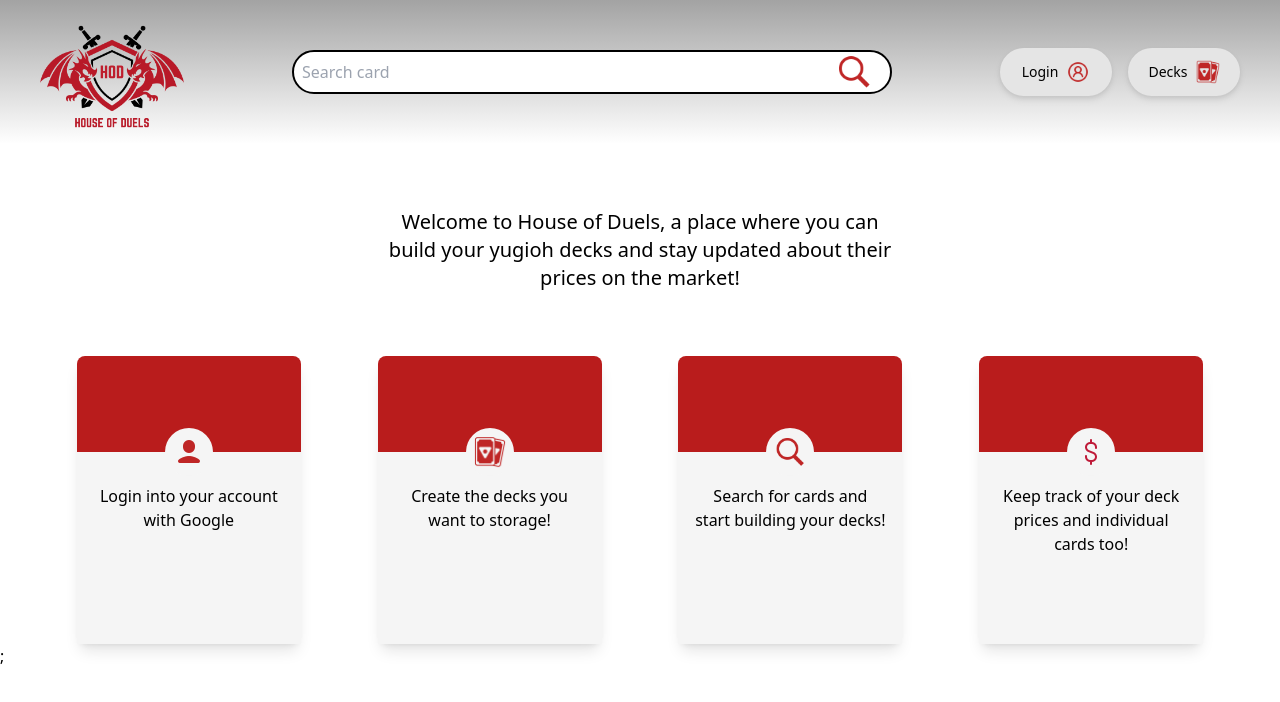
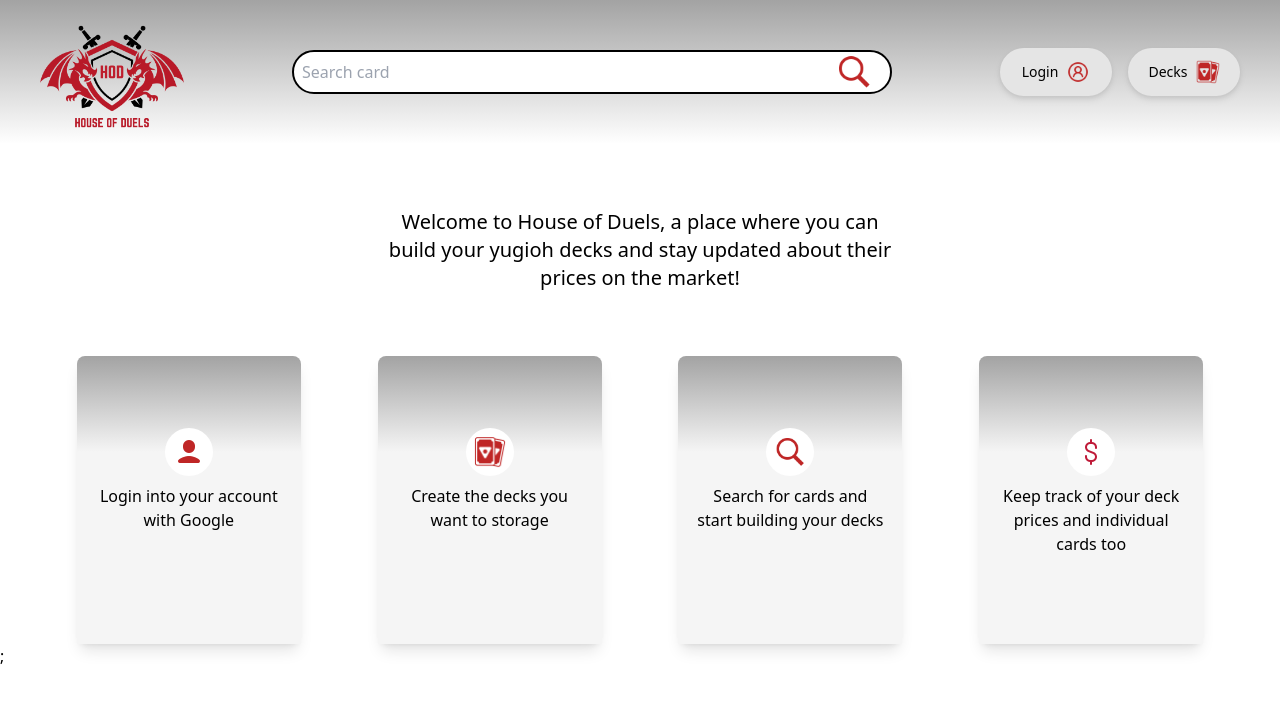
Before and after one commit to christianfonseca03/site_yugioh, a Next.js app: page / in a window 1280 px wide. Shown: the top 702 px of the page. Built offline with nearby package versions, Linux system fonts and the light colour scheme.

Commit message:
New colors

```diff
--- a/src/components/Steps.tsx
+++ b/src/components/Steps.tsx
@@ -6,8 +6,9 @@ interface StepsProps {
 
 export function Steps({ img, altText, text }: StepsProps) {
   return (
-    <li className="relative items-center bg-red-700 w-56 h-72 rounded-lg flex flex-col justify-end shadow-lg">
-      <div className="bg-neutral-100 rounded-full h-12 w-12 absolute left-1/2 -translate-x-1/2 m-auto top-1/4 flex items-center justify-center">
+    <li className="relative items-center w-56 h-72 rounded-lg flex flex-col justify-end shadow-lg">
+      <div className="rounded-t-lg bg-gradient-to-b from-neutral-400 to-neutral-100 w-full h-24"></div>
+      <div className="bg-white rounded-full h-12 w-12 absolute left-1/2 -translate-x-1/2 m-auto top-1/4 flex items-center justify-center">
         <img
           src={img}
           alt={altText}
--- a/src/pages/index.tsx
+++ b/src/pages/index.tsx
@@ -40,19 +40,19 @@ export default function Home() {
 
               <Steps
                 img={Deck.src}
-                text="Create the decks you want to storage!"
+                text="Create the decks you want to storage"
                 altText="Decks"
               />
 
               <Steps
                 img={Search.src}
-                text="Search for cards and start building your decks!"
+                text="Search for cards and start building your decks"
                 altText="Search icon"
               />
 
               <Steps
                 img={DollarSign.src}
-                text="Keep track of your deck prices and individual cards too!"
+                text="Keep track of your deck prices and individual cards too"
                 altText="Dollar icon"
               />
             </ul>
```
